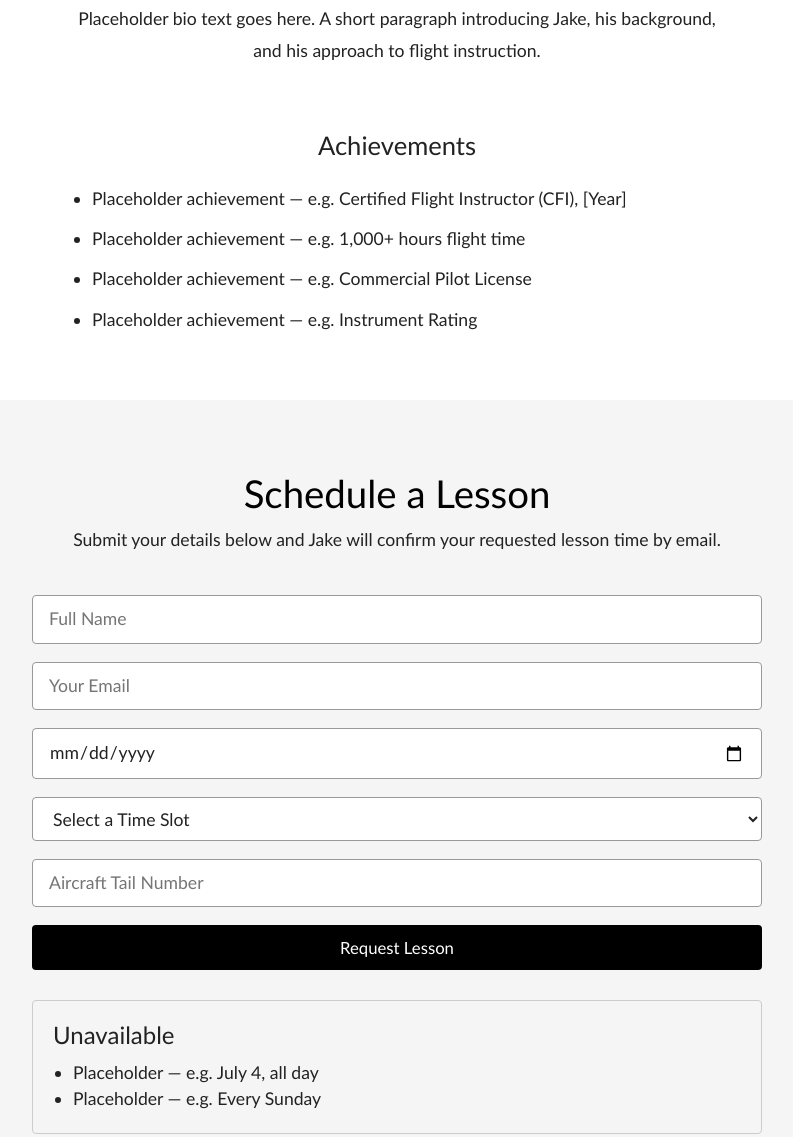
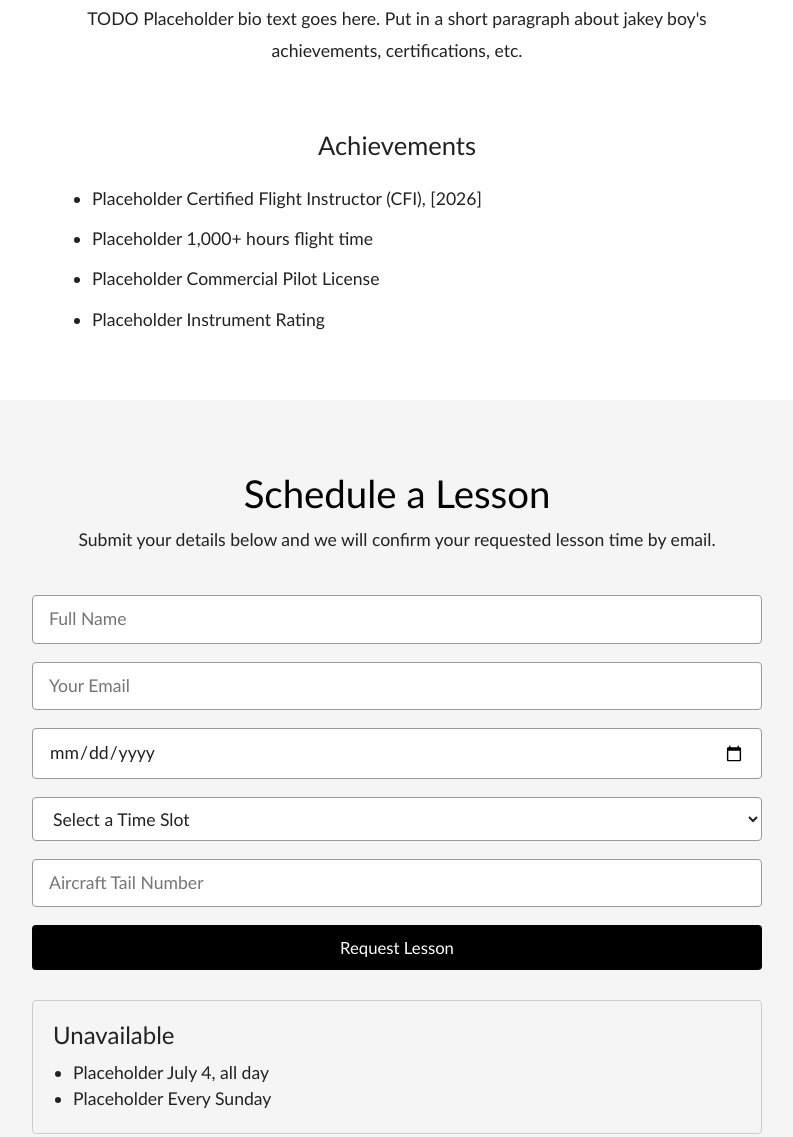
Before and after one commit to KyleSorrell/KyleSorrell.github.io, a plain HTML site: page index.html in a window 1280 px wide. Shown: the part 681-1818 px from the top of the page, without its empty margins (243-1036 px from the left). Drawn offline with nearby package versions, Linux system fonts and the light colour scheme; files that its build step writes are made by us from their sources; files whose address does not match are found by name.

Commit message:
Update index.html

```diff
--- a/index.html
+++ b/index.html
@@ -51,7 +51,7 @@
           <div class="col-12 text-center mb-5">
             <h2 class="tm-section-title">About Jake</h2>
             <p class="mx-auto tm-section-desc">
-              Placeholder bio text goes here. A short paragraph introducing Jake, his background, and his approach to flight instruction.
+              TODO Placeholder bio text goes here. Put in a short paragraph about jakey boy's achievements, certifications, etc.
             </p>
           </div>
         </div>
@@ -59,10 +59,10 @@
           <div class="col-12">
             <h3 class="tm-subtitle text-center mb-4">Achievements</h3>
             <ul class="tm-achievements-list mx-auto">
-              <li>Placeholder achievement — e.g. Certified Flight Instructor (CFI), [Year]</li>
-              <li>Placeholder achievement — e.g. 1,000+ hours flight time</li>
-              <li>Placeholder achievement — e.g. Commercial Pilot License</li>
-              <li>Placeholder achievement — e.g. Instrument Rating</li>
+              <li>Placeholder Certified Flight Instructor (CFI), [2026]</li>
+              <li>Placeholder 1,000+ hours flight time</li>
+              <li>Placeholder Commercial Pilot License</li>
+              <li>Placeholder Instrument Rating</li>
             </ul>
           </div>
         </div>
@@ -76,7 +76,7 @@
           <div class="col-12 text-center mb-4">
             <h2 class="tm-section-title">Schedule a Lesson</h2>
             <p class="mx-auto tm-section-desc">
-              Submit your details below and Jake will confirm your requested lesson time by email.
+              Submit your details below and we will confirm your requested lesson time by email.
             </p>
           </div>
         </div>
@@ -106,8 +106,8 @@
             <div class="tm-unavailable">
               <h4>Unavailable</h4>
               <ul id="unavailableList">
-                <li>Placeholder — e.g. July 4, all day</li>
-                <li>Placeholder — e.g. Every Sunday</li>
+                <li>Placeholder July 4, all day</li>
+                <li>Placeholder Every Sunday</li>
               </ul>
             </div>
           </div>
```
